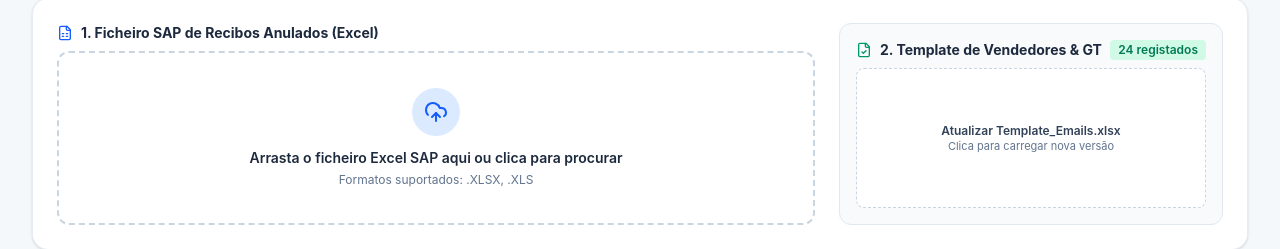
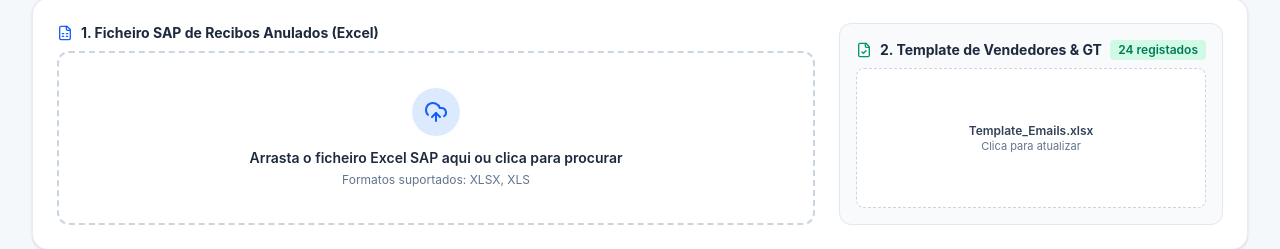
Before and after one commit to SumolCompalAFSN/Relat-rio-Recibos-Anulados, a React (Vite) app: page / in a window 1280 px wide. Shown: the part 99-348 px from the top of the page. Built offline with nearby package versions, Linux system fonts and the light colour scheme.

Commit message:
Update file upload instructions and template text

```diff
--- a/src/components/FileUploadSection.tsx
+++ b/src/components/FileUploadSection.tsx
@@ -100,7 +100,7 @@ export const FileUploadSection: React.FC<FileUploadSectionProps> = ({
               {isLoading ? 'A processar ficheiro...' : 'Arrasta o ficheiro Excel SAP aqui ou clica para procurar'}
             </p>
             <p className="text-xs text-slate-500 mt-1">
-              Formatos suportados: .XLSX, .XLS
+              Formatos suportados: XLSX, XLS
             </p>
           </div>
         </div>
@@ -143,8 +143,8 @@ export const FileUploadSection: React.FC<FileUploadSectionProps> = ({
                   }
                 }}
               />
-              <span className="font-semibold text-slate-700 block">Atualizar Template_Emails.xlsx</span>
-              <span className="text-[11px] text-slate-500">Clica para carregar nova versão</span>
+              <span className="font-semibold text-slate-700 block">Template_Emails.xlsx</span>
+              <span className="text-[11px] text-slate-500">Clica para atualizar</span>
             </div>
           </div>
 
```
